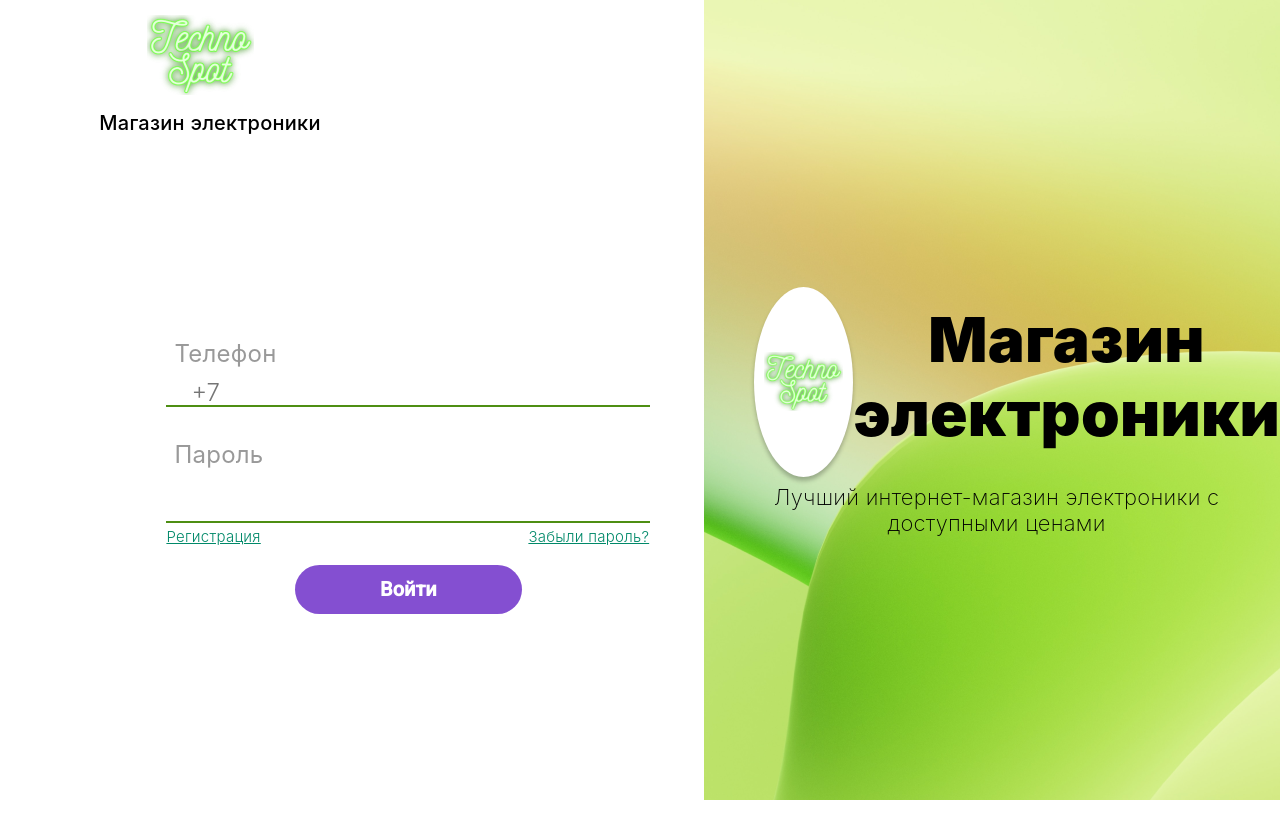
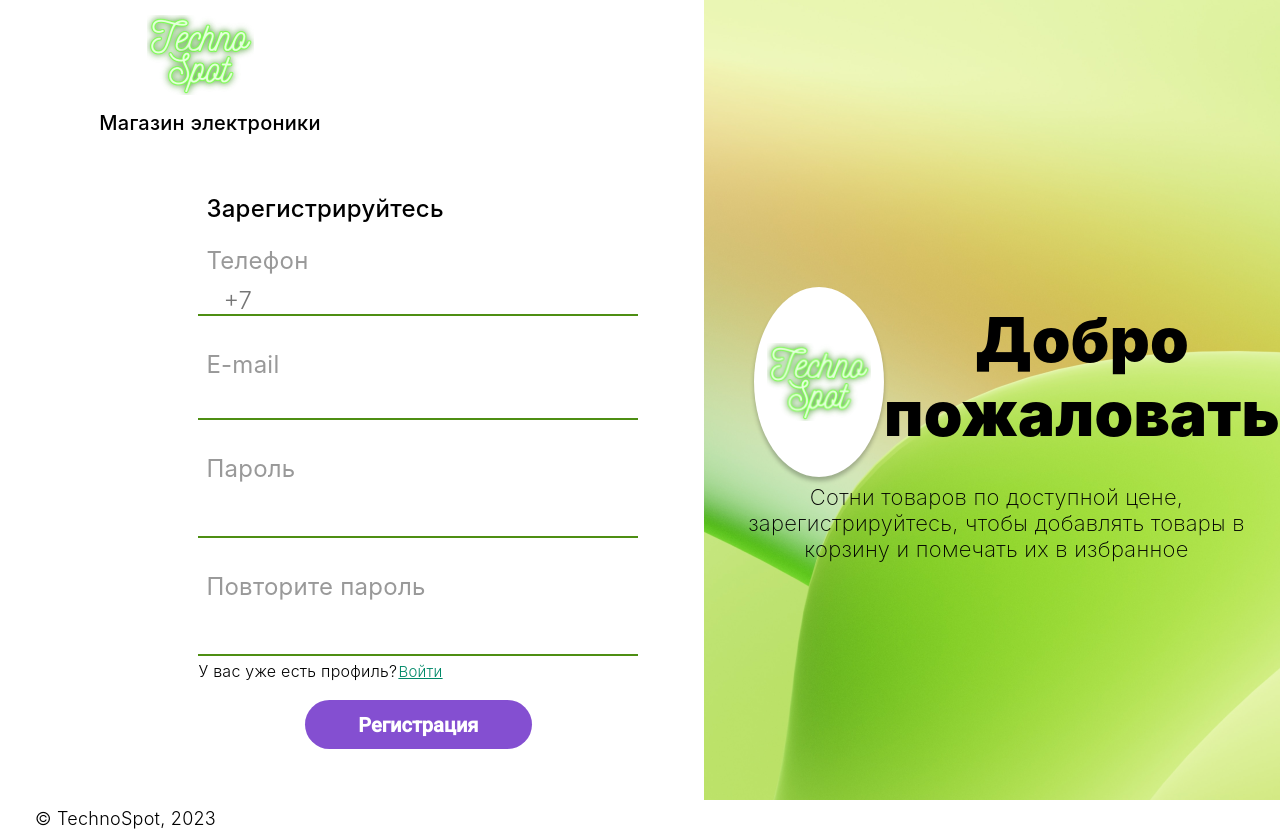
Before and after one commit to evg3noff/diplom, an Angular app: page /auth in a window 1280 px wide. Before the commit the page ends 800 px from the top, so only its background shows below. Built offline with nearby package versions, Linux system fonts and the light colour scheme.

Commit message:
last cum999

```diff
--- a/src/app/components/authorisation-page/authorisation-page.component.html
+++ b/src/app/components/authorisation-page/authorisation-page.component.html
@@ -2,6 +2,7 @@
     <div class="Logoreg"></div>
     <div class="txtlogo">Магазин электроники</div>
 </div>
+<ng-container *ngIf="!registration">
 <div class="backreg">
     <div class="container_backreg">
         <div class="container_backreg2">
@@ -12,6 +13,7 @@
         </div>
     </div>
 </div>
+</ng-container>
 <ng-container *ngIf="!registration">
     <div class="container-body">
         <div class="container-body2">
@@ -44,7 +46,74 @@
             <button class="default-button" id="button1">Войти</button>
         </div>
     </div>
+    <div class="mainbody">
+        <div class="mainbody2" id="txt4">© TechnoSpot, 2023</div>
+    </div>
 </ng-container>
 <ng-container *ngIf="registration">
-
+    <div class="backreg">
+        <div class="container_backreg">
+            <div class="container_backreg2">
+                <div class="container_backreg3"><div class="logo2">
+                </div>
+                <div class="txtlogo2">Добро пожаловать</div></div>
+                <div class="txtlogo3">Сотни товаров по доступной цене, зарегистрируйтесь, чтобы добавлять товары в корзину и помечать их в избранное</div>
+            </div>
+        </div>
+    </div>
+    <div class="container-body2-1">
+        <div class="container-body2-2">
+            <div class="container-txt2-0">Зарегистрируйтесь</div>
+        </div>
+        <div class="container-body2">
+            <div class="container-txt">Телефон</div>
+        </div>
+        <div class="container-body2">
+            <input class="container-txt2" type="tel" id="input1" placeholder="+7">
+        </div>
+        <div class="container-body2">
+            <div class="container-border"></div>
+        </div>
+        <div class="container-body2">
+            <div class="container-txt">E-mail</div>
+        </div>
+        <div class="container-body2">
+            <input class="container-txt2-2" type="email" id="input1">
+        </div>
+        <div class="container-body2">
+            <div class="container-border"></div>
+        </div>
+        <div class="container-body2">
+            <div class="container-txt">Пароль</div>
+        </div>
+        <div class="container-body2">
+            <input class="container-txt2" type="password" id="input2">
+        </div>
+        <div class="container-body2">
+            <div class="container-border"></div>
+        </div>
+        <div class="container-body2">
+            <div class="container-txt">Повторите пароль</div>
+        </div>
+        <div class="container-body2">
+            <input class="container-txt2" type="password" id="input2">
+        </div>
+        <div class="container-body2">
+            <div class="container-border"></div>
+        </div>
+        <div class="container-body2">
+            <div class="container-body3">
+                <div class="container-txt3-1">У вас уже есть профиль?</div>
+            </div>
+            <div class="container-body3">
+                <div class="container-txt3" id="txt2">Войти</div>
+            </div>
+        </div>
+        <div class="container-body4">
+            <button class="default-button" id="button1">Регистрация</button>
+        </div>
+    </div>
+    <div class="mainbody">
+        <div class="mainbody2" id="txt3">© TechnoSpot, 2023</div>
+    </div>
 </ng-container>
--- a/src/app/components/authorisation-page/authorisation-page.component.scss
+++ b/src/app/components/authorisation-page/authorisation-page.component.scss
@@ -8,7 +8,6 @@
     max-width: 251px;
     max-height: 21px;
     width: 100%;
-    height: 100%;
     justify-content: center;
     align-items: center;
     font-family: 'SF Pro Display';
@@ -17,7 +16,6 @@
     font-size: 18px;
     line-height: 21px;
     color: #000;
-    margin-top: 25%;
 }
 .backreg {
     position: absolute;
@@ -128,6 +126,24 @@ max-height: 159px;
     margin-left: 13%;
     flex-direction: column;
 }
+.container-body2-1{
+    display: flex;
+    justify-content: center;
+    align-items: center;
+    max-width: 440px;
+    max-height: 548px;
+    width: 100%;
+    height: 100%;
+    margin-top: 5%;
+    margin-left: 15.5%;
+    flex-direction: column;
+}
+.container-body2-2{
+    display: flex;
+    align-items: center;
+    width: 100%;
+    height: 100%;
+}
 .container-body2{
     display: flex;
     align-items: center;
@@ -157,7 +173,26 @@ max-height: 159px;
     margin-left: 8px;
     margin-top: -10px;
 }
+.container-txt2-0{
+    font-family: 'SF Pro Display';
+    font-style: normal;
+    font-weight: 500;
+    font-size: 24px;
+    line-height: 29px;
+    color: #000;
+    margin-left: 8px;
+    margin-top: -45px;
+}
 .container-txt2{
+    font-family: 'SF Pro Display';
+    font-style: normal;
+    font-weight: 300;
+    font-size: 24px;
+    line-height: 29px;
+    text-align: center;
+    color: #000;
+}
+.container-txt2-2{
     font-family: 'SF Pro Display';
     font-style: normal;
     font-weight: 300;
@@ -177,8 +212,26 @@ max-height: 159px;
     margin-top: -78px;
     cursor: pointer;
 }
+.container-txt3-1{
+    font-family: 'SF Pro Display';
+    font-style: normal;
+    font-weight: 300;
+    font-size: 16px;
+    line-height: 19px;
+    color: #000;
+    margin-top: -78px;
+}
 #txt1{
     margin-left: 120px;
+}
+#txt2{
+    margin-left: -20px;
+}
+#txt3{
+    margin-top: 12%;
+}
+#txt4{
+    margin-top: 25%;
 }
 .container-border{
     width: 100%;
--- a/src/app/components/authorisation-page/authorisation-page.component.ts
+++ b/src/app/components/authorisation-page/authorisation-page.component.ts
@@ -8,7 +8,7 @@ import { ActivatedRoute, Router } from '@angular/router';
 })
 export class AuthorisationPageComponent implements OnInit {
 
-  registration: boolean = false;
+  registration: boolean = true;
 
   constructor(
     private route: ActivatedRoute,
```
